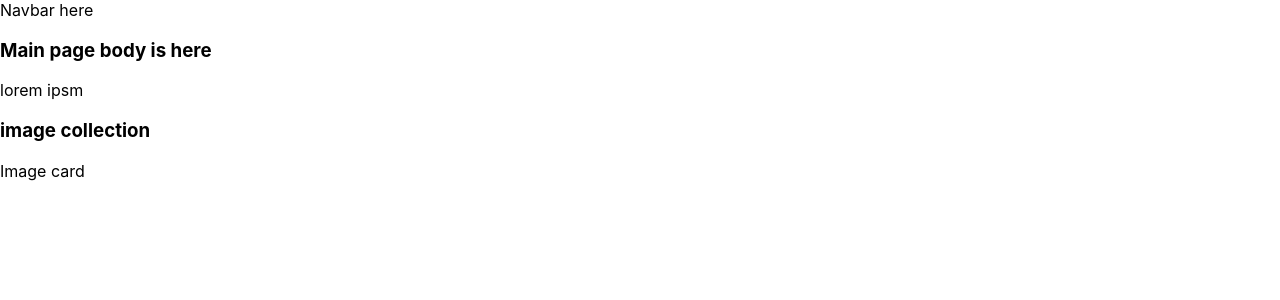
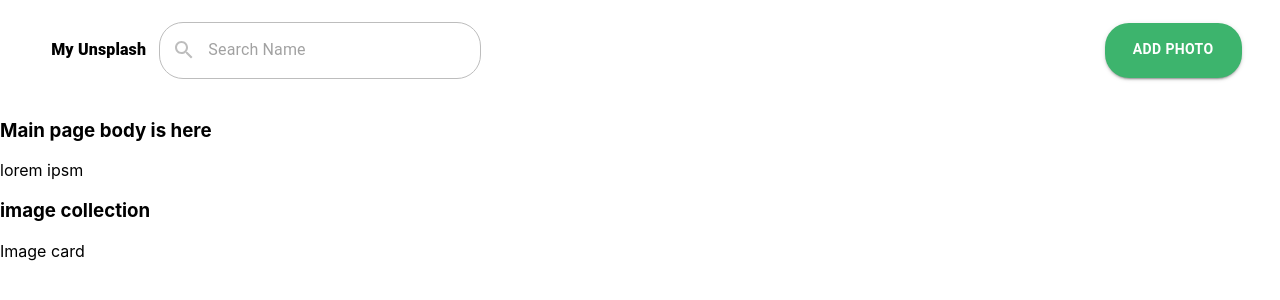
Before and after one commit to NidhitheCoder/unsplash-app, a React (Create React App) app in the folder unsplash-app/: page / in a window 1280 px wide. Shown: the top 300 px of the page. Built offline with nearby package versions, Linux system fonts and the light colour scheme.

Commit message:
navigation component created

```diff
--- a/unsplash-app/public/index.html
+++ b/unsplash-app/public/index.html
@@ -14,6 +14,10 @@
       manifest.json provides metadata used when your web app is installed on a
       user's mobile device or desktop. See https://developers.google.com/web/fundamentals/web-app-manifest/
     -->
+    <link
+      href="https://fonts.googleapis.com/css2?family=Noto+Sans"
+      rel="stylesheet"
+    />
     <link rel="manifest" href="%PUBLIC_URL%/manifest.json" />
     <!--
       Notice the use of %PUBLIC_URL% in the tags above.
--- a/unsplash-app/src/App.css
+++ b/unsplash-app/src/App.css
@@ -1,3 +1,4 @@
 .App {
   text-align: center;
+  font-family: "Noto Sans", sans-serif;
 }
--- a/unsplash-app/src/components/navbar/navbar.component.jsx
+++ b/unsplash-app/src/components/navbar/navbar.component.jsx
@@ -1,5 +1,27 @@
 import React from "react";
+import "./navbar.styles.modules.scss";
+import InputBase from "@material-ui/core/InputBase";
+import Typography from "@material-ui/core/Typography";
+import Button from "@material-ui/core/Button";
+import SearchIcon from "@material-ui/icons/Search";
 
-const Navbar = () => <div>Navbar here</div>;
+const Navbar = () => (
+  <div className="header">
+    <div className="header-part">
+      <Typography className="logo">My Unsplash</Typography>
+      <div className="search">
+        <div className="search-icon">
+          <SearchIcon />
+        </div>
+        <InputBase placeholder="Search Name" className="search-bar" />
+      </div>
+    </div>
+    <div className="header-part">
+      <Button variant="contained" className="add-photo-btn">
+        Add Photo
+      </Button>
+    </div>
+  </div>
+);
 
 export default Navbar;
--- a/unsplash-app/src/components/navbar/navbar.styles.modules.scss
+++ b/unsplash-app/src/components/navbar/navbar.styles.modules.scss
@@ -0,0 +1,70 @@
+.header {
+  display: flex;
+  flex-direction: row;
+  align-items: center;
+  justify-content: space-between;
+  height: 100px;
+
+  .header-part {
+    padding: 0 3vw;
+    display: flex;
+    flex-direction: row;
+    align-items: center;
+
+    .logo {
+      color: #000;
+      padding: 0 1vw;
+      font-weight: 900;
+    }
+
+    .search {
+      position: relative;
+      color: #bdbdbd;
+      border: 1px solid #bdbdbd;
+      background-color: rgba(255, 255, 255, 0.15);
+      margin-right: 2px;
+      margin-left: 0px;
+      border-radius: 24px;
+      font-weight: 500;
+      font-size: 14px;
+      line-height: 19.07px;
+      height: 55px;
+      min-width: 300px;
+      display: flex;
+      align-items: center;
+      padding: 0 10px;
+
+      &:hover {
+        background-color: rgba(255, 255, 255, 0.25);
+      }
+
+      .search-icon {
+        padding: 0 2px;
+        height: 100%;
+        position: absolute;
+        pointer-events: none;
+        display: flex;
+        align-items: center;
+        justify-content: center;
+      }
+
+      .search-bar {
+        padding: 1px 3px 1px 0;
+        margin-left: 3vw;
+        width: 100%;
+      }
+    }
+
+    .add-photo-btn {
+      background: #3db46d;
+      color: #fff;
+      border-radius: 24px;
+      font-size: 14px;
+      font-weight: 700;
+      font-style: normal;
+      line-height: 19.07px;
+      min-width: 137px;
+      height: 55px;
+    }
+  }
+}
```
